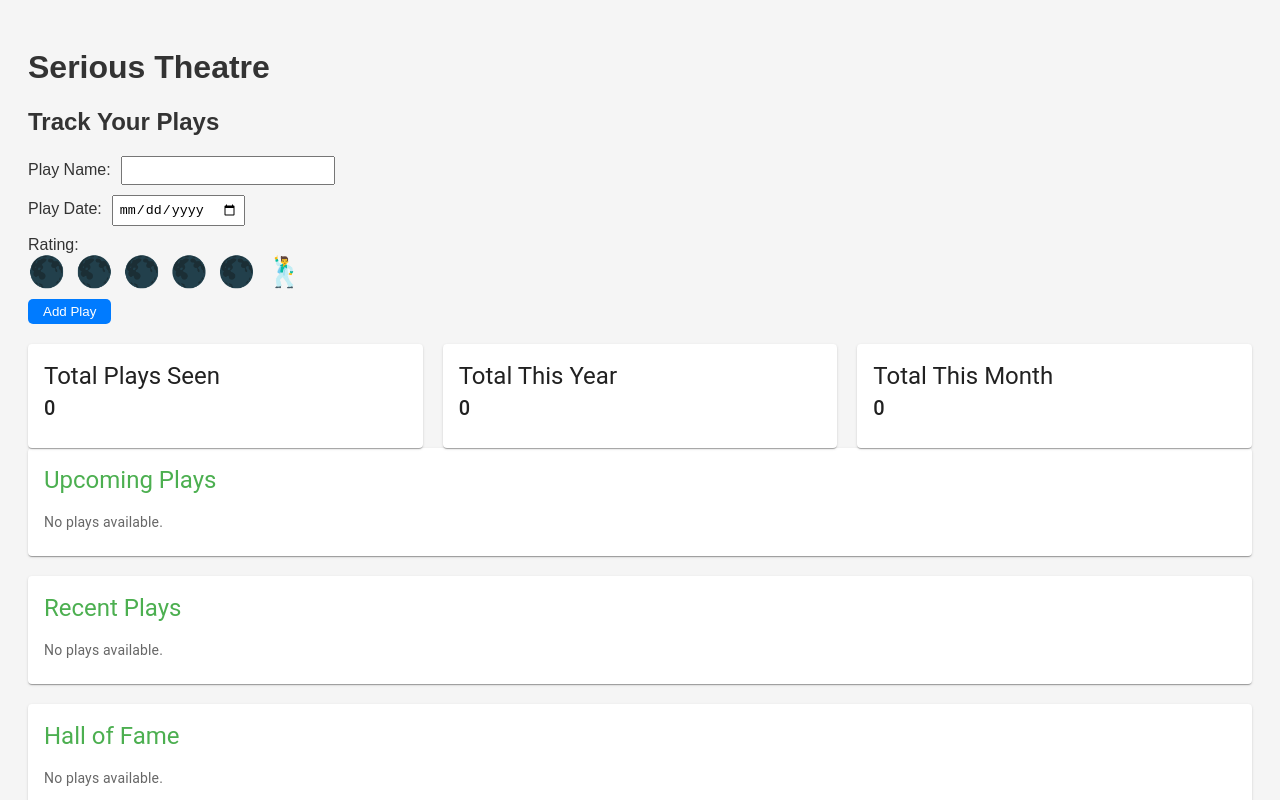
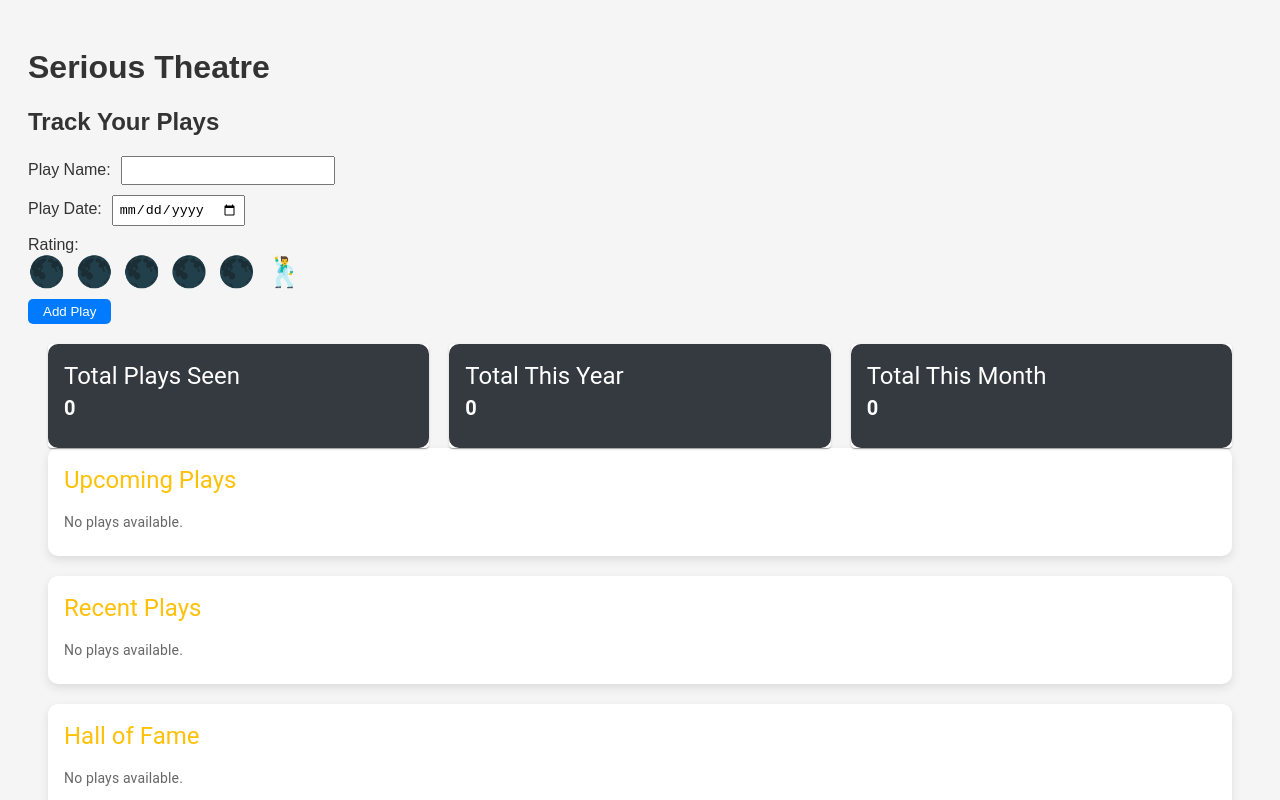
Before and after one commit to tescoboy/serious-theatre, a React (Create React App) app: page / in a window 1280 px wide. Shown: the top 800 px of the page. Built offline with nearby package versions, Linux system fonts and the light colour scheme; the HTML template or start-up script is replaced by a standard one.

Commit message:
Update Dashboard.js

```diff
--- a/src/components/Dashboard.js
+++ b/src/components/Dashboard.js
@@ -1,5 +1,6 @@
 import React, { useState } from "react";
-import { Button, Card, CardContent, Typography, TextField, Select, MenuItem, Box } from "@mui/material";
+import { Button, Card, CardContent, Typography, Box, Select, MenuItem } from "@mui/material";
+import { Edit, Delete } from '@mui/icons-material';
 
 const Dashboard = ({ plays, onEditPlay, onDeletePlay }) => {
   const [selectedPlay, setSelectedPlay] = useState(null); // For editing overlay
@@ -58,27 +59,54 @@ const Dashboard = ({ plays, onEditPlay, onDeletePlay }) => {
     setSelectedPlay(null); // Close the overlay after deleting
   };
 
+  const renderPlayActions = (play) => (
+    <div style={{ display: "flex", gap: "10px", alignItems: "center" }}>
+      <Button
+        onClick={() => handleEditClick(play)}
+        variant="contained"
+        color="primary"
+        startIcon={<Edit />}
+        sx={{
+          borderRadius: "10px",
+          padding: "8px 16px",
+          fontSize: "14px",
+        }}
+      >
+        Edit
+      </Button>
+      <Button
+        onClick={() => handleDelete()}
+        variant="contained"
+        color="error"
+        startIcon={<Delete />}
+        sx={{
+          borderRadius: "10px",
+          padding: "8px 16px",
+          fontSize: "14px",
+        }}
+      >
+        Delete
+      </Button>
+    </div>
+  );
+
   const renderTile = (title, data) => (
-    <Card sx={{ minWidth: 275, marginBottom: "20px" }}>
+    <Card sx={{ minWidth: 275, marginBottom: "20px", borderRadius: "10px", boxShadow: "0px 4px 10px rgba(0, 0, 0, 0.1)" }}>
       <CardContent>
-        <Typography variant="h5" component="div" sx={{ mb: 2, color: "#4CAF50" }}>
+        <Typography variant="h5" component="div" sx={{ mb: 2, color: "#FFC107" }}>
           {title}
         </Typography>
         <Box>
           {data.length > 0 ? (
             data.map((play) => (
-              <Box key={play.id} sx={{ marginBottom: "10px" }}>
-                <Typography variant="body1" component="div">
-                  <strong>{play.name}</strong> ({play.date})
+              <Box key={play.id} sx={{ marginBottom: "15px", padding: "10px", border: "1px solid #ddd", borderRadius: "8px" }}>
+                <Typography variant="h6" sx={{ fontWeight: "bold", marginBottom: "5px" }}>
+                  {play.name} ({play.date})
                 </Typography>
-                <Button
-                  onClick={() => handleEditClick(play)}
-                  variant="contained"
-                  color="primary"
-                  sx={{ marginTop: "10px" }}
-                >
-                  Edit
-                </Button>
+                <Typography variant="body2" color="text.secondary" sx={{ mb: 1 }}>
+                  Rating: {getRatingText(play.rating)}
+                </Typography>
+                {renderPlayActions(play)}
               </Box>
             ))
           ) : (
@@ -91,28 +119,39 @@ const Dashboard = ({ plays, onEditPlay, onDeletePlay }) => {
     </Card>
   );
 
+  // Function to convert rating number to text/emoji
+  const getRatingText = (rating) => {
+    if (rating === 6) return "🕺 (Standing Ovation)";
+    const fullMoons = Math.floor(rating);
+    const hasHalfMoon = rating % 1 !== 0;
+    const moons = Array(fullMoons).fill("🌕");
+    if (hasHalfMoon) moons.push("🌗");
+    while (moons.length < 5) moons.push("🌑");
+    return moons.join(" ");
+  };
+
   return (
-    <div>
+    <div style={{ margin: "20px" }}>
       {/* Summary Tiles */}
       <Box sx={{ display: "flex", justifyContent: "space-between", gap: "20px" }}>
         <Card sx={{ flex: 1 }}>
-          <CardContent>
+          <CardContent sx={{ backgroundColor: "#343a40", color: "white", borderRadius: "10px" }}>
             <Typography variant="h5" component="div">Total Plays Seen</Typography>
-            <Typography variant="h6">{totalPlays}</Typography>
+            <Typography variant="h6" sx={{ fontWeight: "bold" }}>{totalPlays}</Typography>
           </CardContent>
         </Card>
 
         <Card sx={{ flex: 1 }}>
-          <CardContent>
+          <CardContent sx={{ backgroundColor: "#343a40", color: "white", borderRadius: "10px" }}>
             <Typography variant="h5" component="div">Total This Year</Typography>
-            <Typography variant="h6">{totalThisYear}</Typography>
+            <Typography variant="h6" sx={{ fontWeight: "bold" }}>{totalThisYear}</Typography>
           </CardContent>
         </Card>
 
         <Card sx={{ flex: 1 }}>
-          <CardContent>
+          <CardContent sx={{ backgroundColor: "#343a40", color: "white", borderRadius: "10px" }}>
             <Typography variant="h5" component="div">Total This Month</Typography>
-            <Typography variant="h6">{totalThisMonth}</Typography>
+            <Typography variant="h6" sx={{ fontWeight: "bold" }}>{totalThisMonth}</Typography>
           </CardContent>
         </Card>
       </Box>
```
